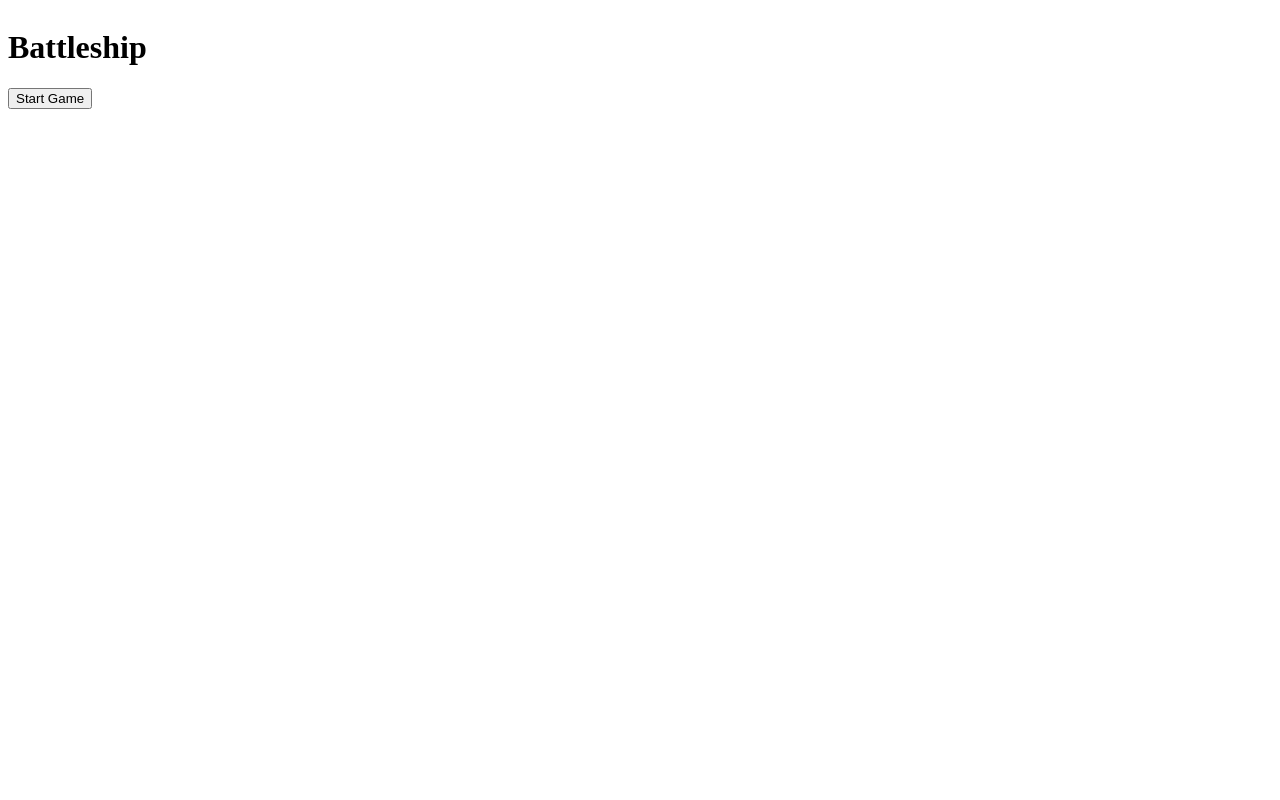
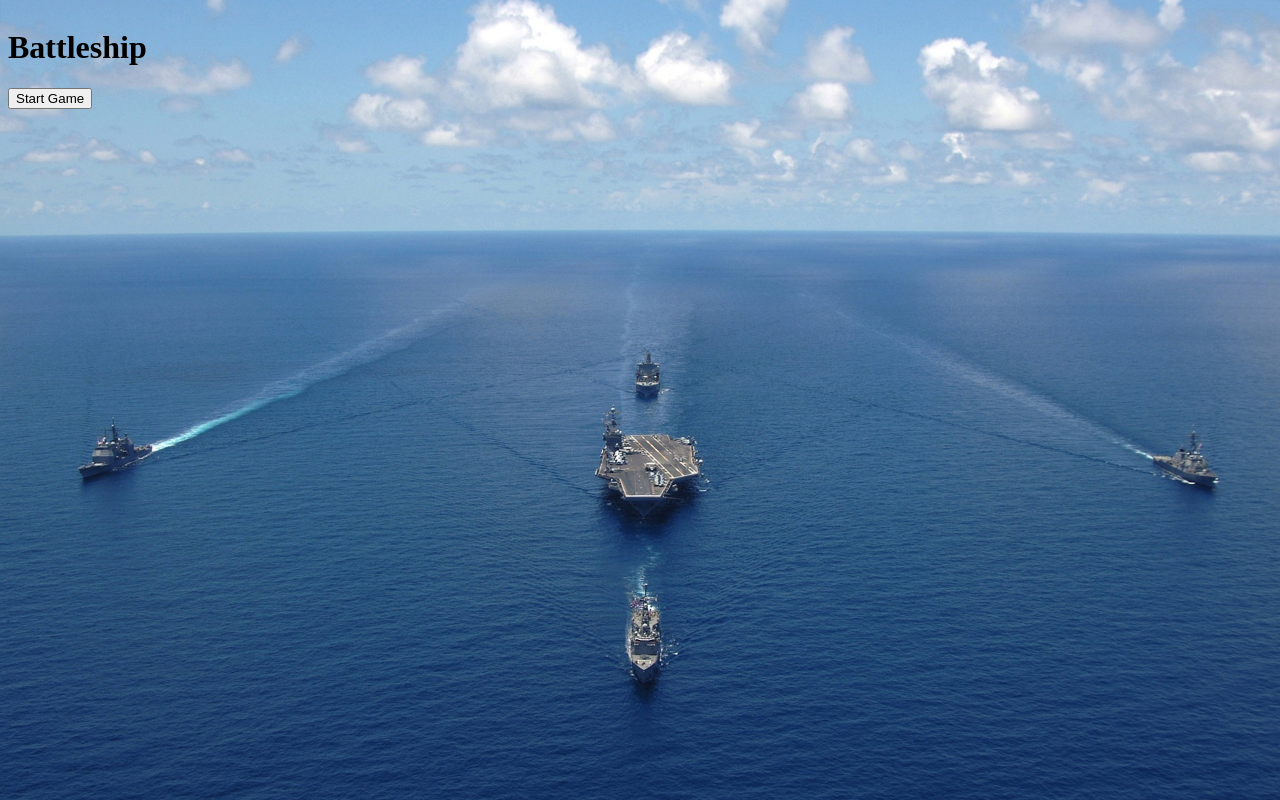
Before and after one commit to eascodes/battleship, a website built with webpack: page dist/index.html in a window 1280 px wide. Built offline with nearby package versions, Linux system fonts and the light colour scheme.

Commit message:
Add background img

```diff
--- a/src/style.css
+++ b/src/style.css
@@ -1,3 +1,11 @@
+body {
+    background-image: url('./battleship.jpg');
+    background-repeat: no-repeat;
+    background-size: 100vw auto;
+}
+
+
+
 .grid-container {
     display: grid;
     grid-template-areas:
--- a/webpack.config.js
+++ b/webpack.config.js
@@ -12,6 +12,10 @@ module.exports = {
         test: /\.css$/i,
         use: ['style-loader', 'css-loader'],
       },
+      {
+        test: /\.(png|svg|jpg|jpeg|gif)$/i,
+        type: 'asset/resource',
+      },
     ],
   },
 };
```
Also changed, not shown: src/battleship.jpg (added).
